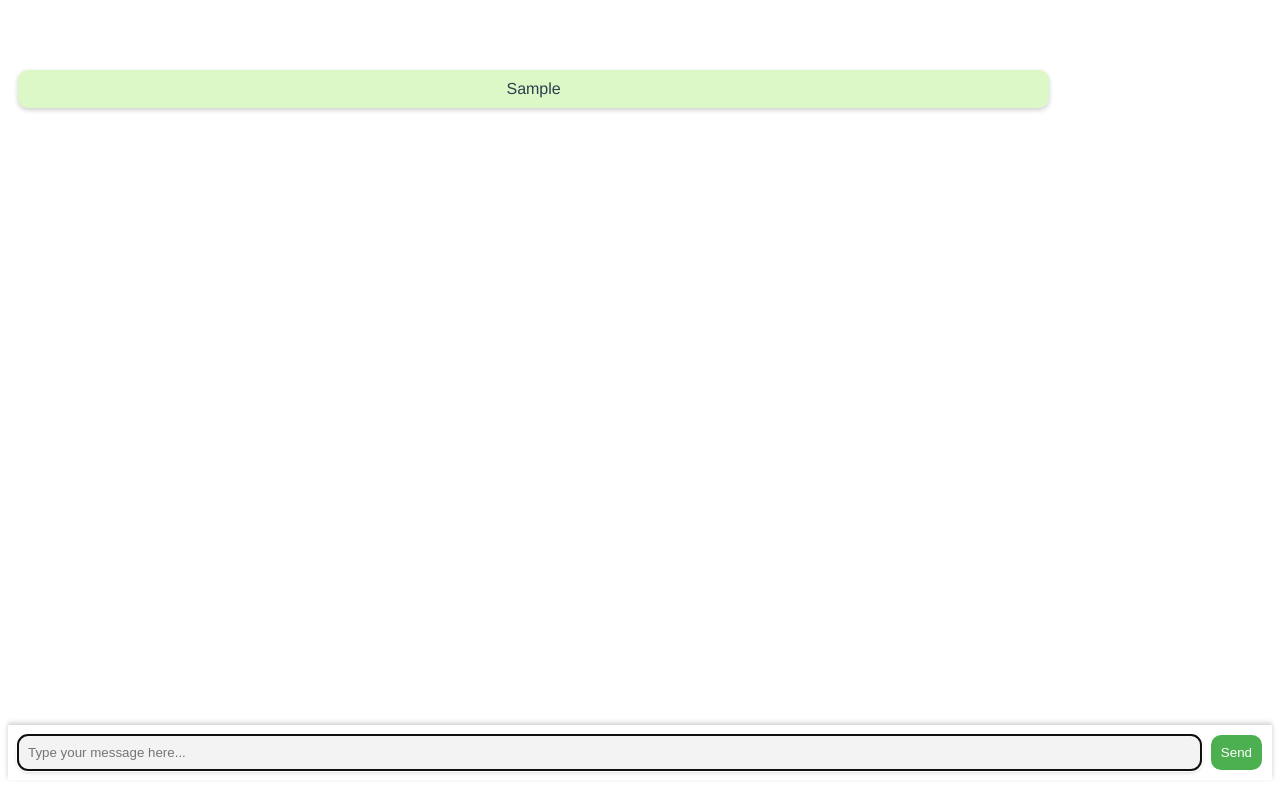
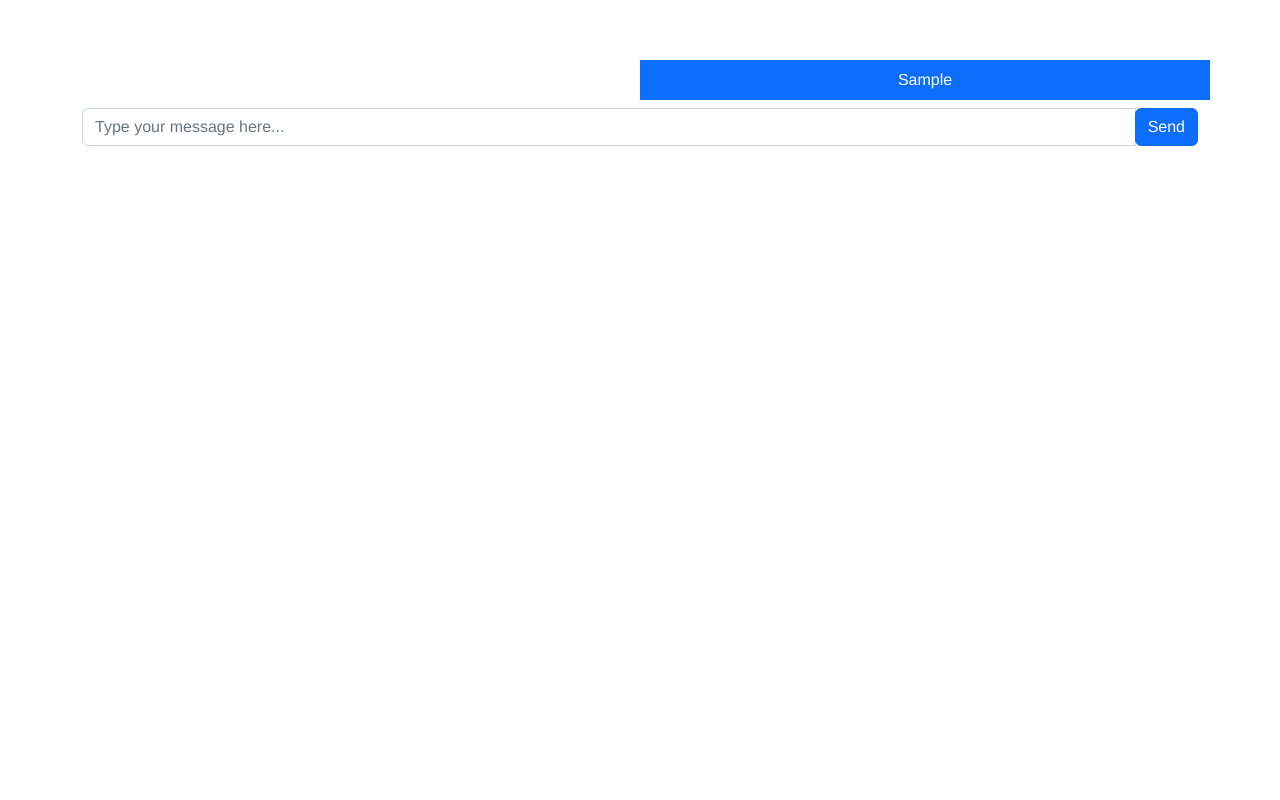
Before and after one commit to DavidSBowen/ChatDND, a Vue app in the folder frontend/: page / in a window 1280 px wide. Both pictures are taken after typing "Sample" into the empty fields and a click on the button "Send". Built offline with nearby package versions, Linux system fonts and the light colour scheme; no server answers.

Commit message:
✨feat: upgrading frontend to use bootstrap

```diff
--- a/frontend/package.json
+++ b/frontend/package.json
@@ -8,6 +8,7 @@
     "lint": "vue-cli-service lint"
   },
   "dependencies": {
+    "bootstrap": "^5.2.3",
     "core-js": "^3.8.3",
     "vue": "^3.2.13"
   },
--- a/frontend/src/components/ChatBox.vue
+++ b/frontend/src/components/ChatBox.vue
@@ -1,14 +1,23 @@
 <template>
-    <div class="chat-container">
-        <div class="chat-messages">
-            <div v-for="message in messages" :key="message.id" class="chat-message" :class="{ 'is-me': message.isMe }">
+  <div class="container">
+    <div class="row">
+      <div class="col-md-12" v-for="message in messages" :key="message.id">
+        <div class="row mb-2" :class="{ 'justify-content-end': message.isMe }">
+          <div class="col-md-6 p-2" :class="{ 'bg-primary text-white': message.isMe, 'bg-light': !message.isMe }">
             <span>{{ message.content }}</span>
           </div>
         </div>
-        <div class="chat-input">
-            <input ref="inputTextRef" v-model="inputText" type="text" placeholder="Type your message here..."
-                :disabled="isSending" @keydown.enter="sendMessage" />
-            <button :disabled="isSending" @click="sendMessage">{{ isSending ? 'Sending...' : 'Send' }}</button>
+      </div>
+    </div>
+    <div class="row">
+      <div class="col-md-12">
+        <div class="input-group">
+          <input v-model="inputText" type="text" class="form-control" placeholder="Type your message here..." @keydown.enter="sendMessage" />
+          <div class="input-group-append">
+            <button class="btn btn-primary" type="button" @click="sendMessage">Send</button>
+          </div>
+        </div>
+      </div>
     </div>
   </div>
 </template>
@@ -21,118 +30,23 @@ export default {
       messages: [],
       messageId: 0,
       isMe: true,
-            isSending: false,
-        }
+    };
   },
   methods: {
-        async sendMessage() {
+    sendMessage() {
       if (this.inputText !== '') {
         this.messages.push({
           id: this.messageId++,
           content: this.inputText,
-                    isMe: true,
+          isMe: this.isMe,
         });
-
-                this.isSending = true;
-
-                try {
-
-                    const response = await fetch('http://localhost:8000/chat', {
-                        method: 'POST',
-                        headers: {
-                            'Content-Type': 'application/json'
+        this.inputText = '';
+        this.isMe = !this.isMe;
+      }
     },
-                        body: JSON.stringify({ content: this.inputText }),
-                    });
-
-                    const result = await response.json();
-
-                    this.messages.push({
-                        id: this.messageId++,
-                        content: result.content,
-                        isMe: false,
-                    });
-                } catch (error) {
-                    console.error(error);
-                }
-
-                this.inputText = '';
-                this.isMe = true;
-                this.isSending = false;
-
-                // Focus the input box after the message is sent
-                this.$nextTick(() => this.$refs.inputTextRef.focus())
-            }
-        }
-    }
-}
+  },
+};
 </script>
 
 <style>
-.chat-container {
-    display: flex;
-    flex-direction: column;
-    height: 90vh;
-}
-
-.chat-messages {
-    flex: 1;
-    overflow-y: auto;
-}
-
-.chat-message {
-    display: flex;
-    justify-content: center;
-    align-items: center;
-    max-width: 80%;
-    margin: 10px;
-    padding: 10px;
-    border-radius: 10px;
-    background-color: #f3f3f3;
-    box-shadow: 0 2px 5px rgba(0, 0, 0, 0.2);
-}
-
-.chat-message.is-me {
-    align-self: flex-end;
-    background-color: #dcf8c6;
-}
-
-.chat-input {
-    display: flex;
-    align-items: center;
-    padding: 10px;
-    background-color: #fff;
-    box-shadow: 0 -2px 5px rgba(0, 0, 0, 0.2);
-}
-
-.chat-input input {
-    flex: 1;
-    margin-right: 10px;
-    padding: 10px;
-    border: none;
-    border-radius: 10px;
-    background-color: #f3f3f3;
-    box-shadow: 0 2px 5px rgba(0, 0, 0, 0.2);
-}
-
-.chat-input button {
-    padding: 10px;
-    border: none;
-    border-radius: 10px;
-    background-color: #4caf50;
-    color: #fff;
-    cursor: pointer;
-    transition: background-color 0.2s ease;
-}
-
-.chat-input button:disabled {
-    background-color: #ddd;
-    color: #999;
-    cursor: not-allowed;
-}
-
-.chat-input button:hover:not(:disabled) {
-    background-color: #3e8e41;
-    color: #fff;
-}
 </style>
--- a/frontend/src/main.js
+++ b/frontend/src/main.js
@@ -1,4 +1,5 @@
 import { createApp } from 'vue'
 import App from './App.vue'
+import 'bootstrap/dist/css/bootstrap.css';
 
 createApp(App).mount('#app')
```
Also changed, not shown: 1 other file (tests, documents, lock files or other folders). Lines whose indentation alone changed are shown as unchanged.
